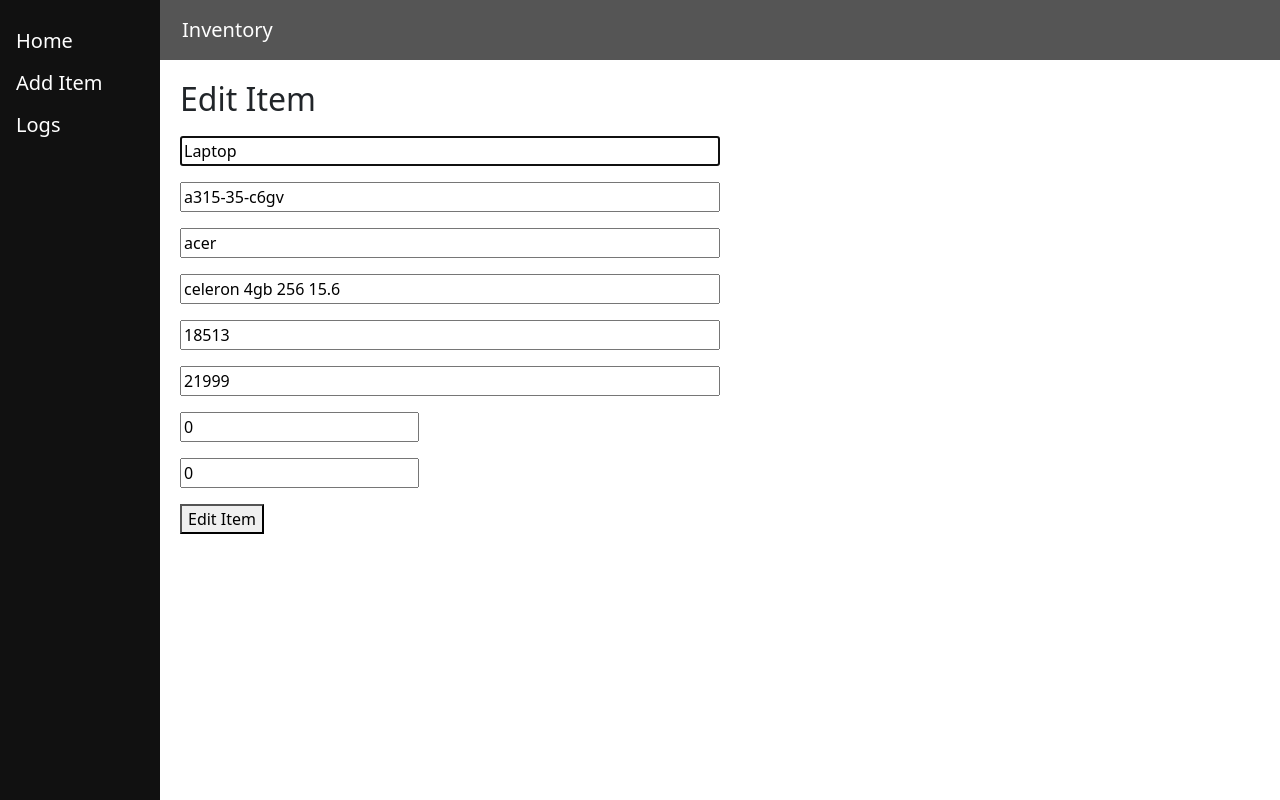
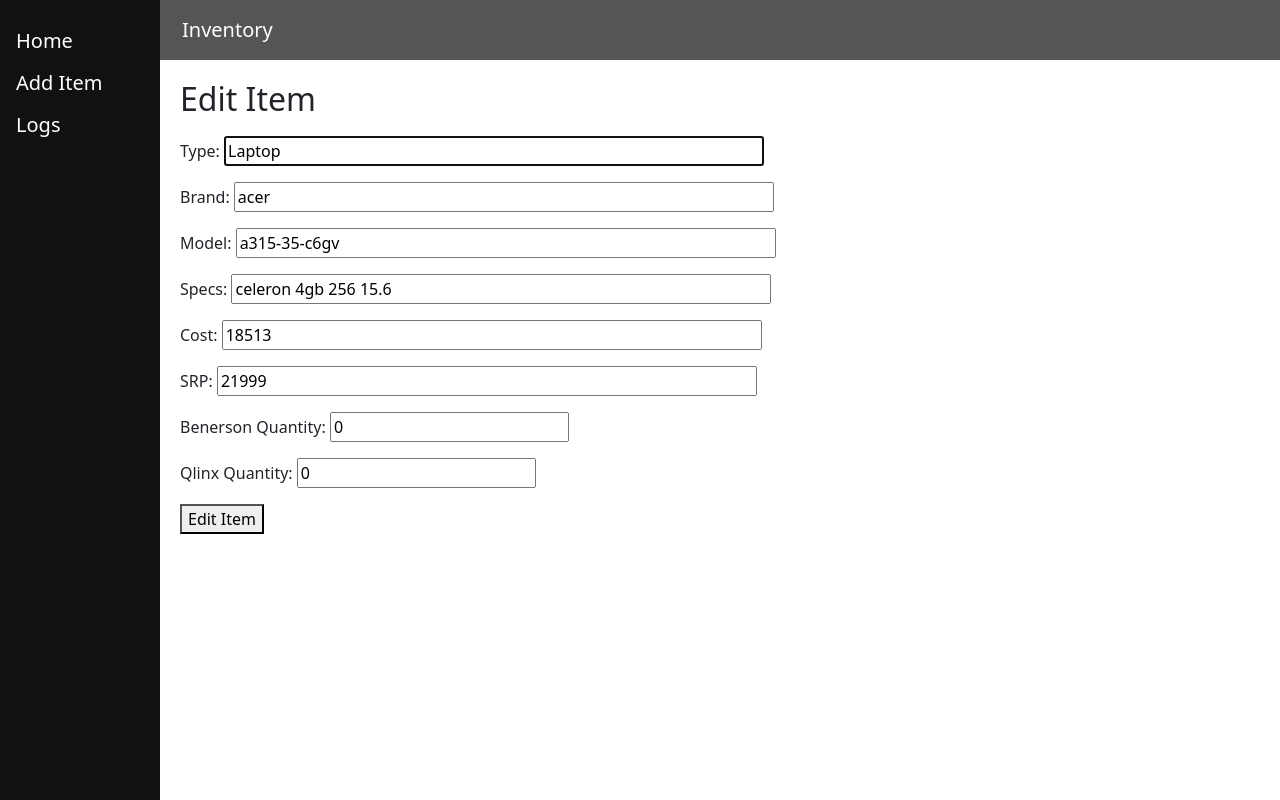
Before and after one commit to NeilQue/benerson, a Django app: a page that uses inventory/templates/inventory/base.html in a window 1280 px wide. Run offline with Django 3.2, Linux system fonts and the light colour scheme; a user stored in the database is signed in; data comes from the database, SQL or seed files in the repository; both versions use the stored data as it was after the commit.

Commit message:
error fixes

```diff
--- a/djangotest/settings.py
+++ b/djangotest/settings.py
@@ -135,4 +135,3 @@ LOGIN_REDIRECT_URL = '/'
 LOGIN_URL = 'login'
 
 SESSION_EXPIRE_AT_BROWSER_CLOSE = True
-SESSION_COOKIE_AGE = 5
--- a/inventory/templates/inventory/additem.html
+++ b/inventory/templates/inventory/additem.html
@@ -5,8 +5,8 @@
 <form method="POST" action="/additem/" autocomplete="on">
 	{% csrf_token %}
 	<p><input type="text", name="type", placeholder="Laptop/Desktop Set/PC Part" autofocus></p>
+	<p><input type="text", name="brand", placeholder="Brand"></p>
 	<p><input type="text", name="model", placeholder="Model"></p>
-	<p><input type="text", name="brand", placeholder="Brand"></p>
 	<p><input type="text", name="description", placeholder="Description"></p>
 	<p><input type="text", name="costPrice", placeholder="Cost"></p>
 	<p><input type="text", name="srp", placeholder="SRP"></p>
--- a/inventory/templates/inventory/base.html
+++ b/inventory/templates/inventory/base.html
@@ -69,7 +69,7 @@
 				{% block content %}
 				{% endblock %}
 			{% else %}
-				<p>Login <a href='login'>Here!</a></p>
+				<p>Login <a href='/login'>Here!</a></p>
 			{% endif %}
 		</div>
 
--- a/inventory/templates/inventory/edititem.html
+++ b/inventory/templates/inventory/edititem.html
@@ -4,14 +4,14 @@
 <h2 style="padding-bottom:10px">Edit Item</h2>
 <form method="POST" action="#" autocomplete="on">
 	{% csrf_token %}
-	<p><input type="text", name="type", value="{{item.type}}" autofocus></p>
-	<p><input type="text", name="model", value="{{item.model}}"></p>
-	<p><input type="text", name="brand", value="{{item.brand}}"></p>
-	<p><input type="text", name="description", value="{{item.specs}}"></p>
-	<p><input type="text", name="costPrice", value="{{item.costPrice}}"></p>
-	<p><input type="text", name="srp", value="{{item.srp}}"></p>
-	<p><input type="number", name="bQty", value="{{item.benerson_qty}}", autocomplete="off"></p>
-	<p><input type="number", name="qQty", value="{{item.qlinx_qty}}", autocomplete="off"></p>
+	<p>Type: <input type="text", name="type", value="{{item.type}}" autofocus></p>
+	<p>Brand: <input type="text", name="brand", value="{{item.brand}}"></p>
+	<p>Model: <input type="text", name="model", value="{{item.model}}"></p>
+	<p>Specs: <input type="text", name="description", value="{{item.specs}}"></p>
+	<p>Cost: <input type="text", name="costPrice", value="{{item.costPrice}}"></p>
+	<p>SRP: <input type="text", name="srp", value="{{item.srp}}"></p>
+	<p>Benerson Quantity: <input type="number", name="bQty", value="{{item.benerson_qty}}", autocomplete="off"></p>
+	<p>Qlinx Quantity: <input type="number", name="qQty", value="{{item.qlinx_qty}}", autocomplete="off"></p>
 	<p><button type="submit", name="editItem", value="editItem">Edit Item</button></p>
 </form>
 {% endblock %}
--- a/inventory/views.py
+++ b/inventory/views.py
@@ -65,7 +65,6 @@ def home(response):
 
     return render(response, 'inventory/home.html', context)
 
-@login_required
 def addItem(response):
     if response.method == "POST":
         if response.POST.get("newItem"):
@@ -88,7 +87,6 @@ def addItem(response):
     return render(response, 'inventory/additem.html', {})
 
 #logs
-@login_required
 def searchReceipt(response):
     all_receipts = Receipt.objects.order_by('date').reverse()
 
@@ -103,7 +101,6 @@ def searchReceipt(response):
     return render(response, 'inventory/searchreceipt.html', {"receipt_set": all_receipts})
 
 #page after make transaction
-@login_required
 def addReceipt(response, id):
     current_receipt = Receipt.objects.get(id=id)
 
@@ -164,7 +161,6 @@ def addReceipt(response, id):
     return render(response, 'inventory/addreceipt.html', {"receipt":current_receipt, "zipped_list":zipped_list})
 
 #edit item
-@login_required
 def showItem(response, id):
     current_item = Item.objects.get(id=id)
 
```
Also changed, not shown: db.sqlite3.
